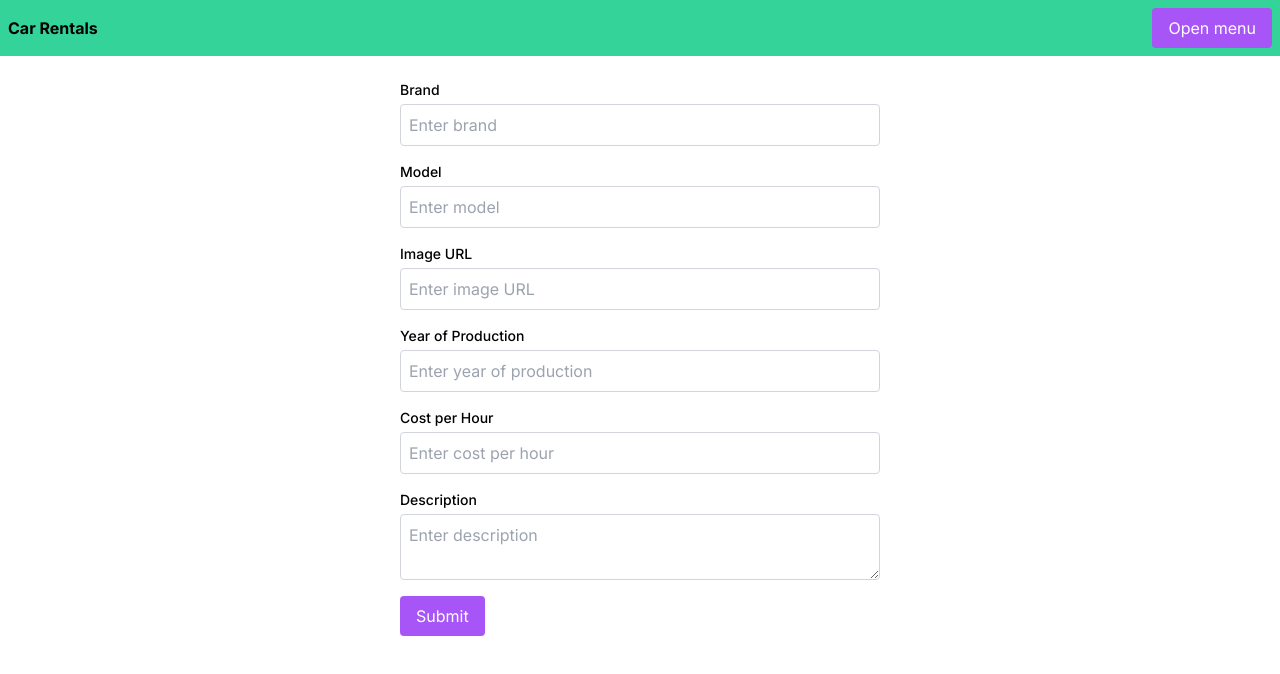
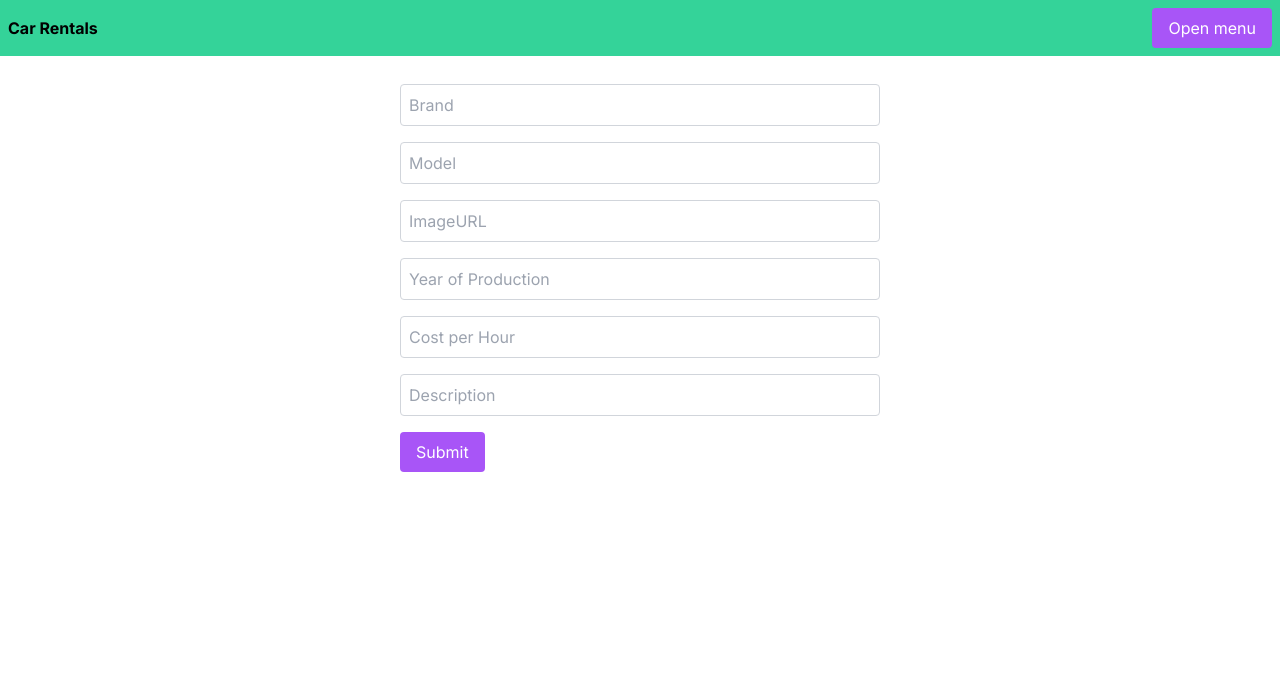
Before and after one commit to dragosbocancea/car-rentals, a Next.js app: page /add-car in a window 1280 px wide. Shown: the top 674 px of the page. Built offline with nearby package versions, Linux system fonts and the light colour scheme.

Commit message:
work on adding zod to add car form

```diff
--- a/package.json
+++ b/package.json
@@ -9,12 +9,14 @@
     "lint": "next lint"
   },
   "dependencies": {
+    "@hookform/resolvers": "^3.9.0",
     "next": "14.2.5",
     "pg": "^8.12.0",
     "react": "^18",
     "react-dom": "^18",
     "react-hook-form": "^7.52.2",
-    "sequelize": "^6.37.3"
+    "sequelize": "^6.37.3",
+    "zod": "^3.23.8"
   },
   "devDependencies": {
     "eslint": "^8",
--- /dev/null
+++ b/src/app/404/page.js
@@ -0,0 +1,5 @@
+const Page404 = () => {
+  return <div className="text-3xl font-bold">Error 404: Page not found</div>;
+};
+
+export default Page404;
--- a/src/app/add-car/add-car.js
+++ b/src/app/add-car/add-car.js
@@ -3,13 +3,20 @@
 import Button from "@/components/Button";
 // import Car from "@/db/models/Car";
 import { useForm } from "react-hook-form";
+import { zodResolver } from "@hookform/resolvers/zod";
+import { AddCarFormSchema } from "@/types/AddCarFormSchema";
+import FormInput from "@/components/FormInputField";
+import { useRouter } from "next/navigation";
 
 const VehicleForm = () => {
+  const router = useRouter();
   const {
     register,
     handleSubmit,
     formState: { errors },
-  } = useForm();
+  } = useForm({
+    resolver: zodResolver(AddCarFormSchema),
+  });
 
   const onSubmit = async (data) => {
     console.log(data);
@@ -21,93 +28,65 @@ const VehicleForm = () => {
         },
         body: JSON.stringify(data),
       });
-      console.log("res", await res.json());
+      const r = await res.json();
+      router.push(`/car/${r.id}`);
+      console.log("res", r);
     } catch (error) {
       console.error("Could not create entry:", error);
     }
   };
+
+  console.log("errors", errors);
 
   return (
     <form
       onSubmit={handleSubmit(onSubmit)}
       className="space-y-4 max-w-lg mx-auto p-4"
     >
-      <div>
-        <label className="block text-sm font-medium">Brand</label>
-        <input
-          {...register("brand", { required: true })}
-          className="mt-1 block w-full border border-gray-300 rounded p-2 text-black"
-          placeholder="Enter brand"
+      <FormInput
+        type="text"
+        placeholder="Brand"
+        name="brand"
+        register={register}
+        error={errors.brand}
       />
-        {errors.brand && (
-          <span className="text-red-500 text-sm">Brand is required</span>
-        )}
-      </div>
-
-      <div>
-        <label className="block text-sm font-medium">Model</label>
-        <input
-          {...register("model", { required: true })}
-          className="mt-1 block w-full border border-gray-300 rounded p-2 text-black"
-          placeholder="Enter model"
+      <FormInput
+        type="text"
+        placeholder="Model"
+        name="model"
+        register={register}
+        error={errors.model}
       />
-        {errors.model && (
-          <span className="text-red-500 text-sm">Model is required</span>
-        )}
-      </div>
-
-      <div>
-        <label className="block text-sm font-medium">Image URL</label>
-        <input
-          {...register("imageURL", { required: true })}
-          className="mt-1 block w-full border border-gray-300 rounded p-2 text-black"
-          placeholder="Enter image URL"
+      <FormInput
+        type="url"
+        placeholder="ImageURL"
+        name="imageURL"
+        register={register}
+        error={errors.imageURL}
       />
-        {errors.image && (
-          <span className="text-red-500 text-sm">Image URL is required</span>
-        )}
-      </div>
-
-      <div>
-        <label className="block text-sm font-medium">Year of Production</label>
-        <input
+      <FormInput
         type="number"
-          {...register("year_of_production", {
-            required: true,
-            min: 0,
-            max: new Date().getFullYear(),
-          })}
-          className="mt-1 block w-full border border-gray-300 rounded p-2 text-black"
-          placeholder="Enter year of production"
+        placeholder="Year of Production"
+        name="year_of_production"
+        register={register}
+        error={errors.year_of_production}
+        valueAsNumber
       />
-        {errors.year_of_production && (
-          <span className="text-red-500 text-sm">Valid year is required</span>
-        )}
-      </div>
-
-      <div>
-        <label className="block text-sm font-medium">Cost per Hour</label>
-        <input
+      <FormInput
         type="number"
-          {...register("cost_per_hour", { required: true, min: 0 })}
-          className="mt-1 block w-full border border-gray-300 rounded p-2 text-black"
-          placeholder="Enter cost per hour"
+        placeholder="Cost per Hour"
+        name="cost_per_hour"
+        register={register}
+        error={errors.cost_per_hour}
+        valueAsNumber
       />
-        {errors.cost_per_hour && (
-          <span className="text-red-500 text-sm">
-            Cost per hour is required
-          </span>
-        )}
-      </div>
-
-      <div>
-        <label className="block text-sm font-medium">Description</label>
-        <textarea
-          {...register("description", { required: false })}
-          className="mt-1 block w-full border border-gray-300 rounded p-2 text-black"
-          placeholder="Enter description"
+      <FormInput
+        type="text"
+        placeholder="Description"
+        name="description"
+        register={register}
+        error={errors.description}
       />
-      </div>
 
       <Button type="submit">Submit</Button>
     </form>
--- a/src/app/car/[id]/page.js
+++ b/src/app/car/[id]/page.js
@@ -1,11 +1,14 @@
+import Page404 from "@/app/404/page";
 import Car from "@/db/models/Car";
 import Image from "next/image";
 
 const Page = async ({ params }) => {
   const data = await Car.findOne({ where: { id: params.id } });
+
+  console.log("data", data);
+  if (!data) return <Page404 />;
   const dataJSON = JSON.parse(JSON.stringify(data));
 
-  console.log(dataJSON);
   return (
     <div className="flex flex-col items-center">
       <Image
--- a/src/components/CarCard.js
+++ b/src/components/CarCard.js
@@ -9,10 +9,9 @@ const CarCard = ({
   imageURL,
   onClick = () => {},
 }) => {
-  console.log("imageURL", imageURL);
   return (
     <div
-      className="p-2 rounded border border-black hover:shadow-lg cursor-pointer"
+      className="p-2 rounded border border-black hover:shadow-lg cursor-pointer max-w-64"
       onClick={onClick}
     >
       {imageURL && (
@@ -20,8 +19,8 @@ const CarCard = ({
           src={imageURL}
           objectFit="cover"
           alt="Car Image"
-          width={250}
-          height={250}
+          width={256}
+          height={256}
           className="rounded"
         />
       )}
--- /dev/null
+++ b/src/components/FormInputField.js
@@ -0,0 +1,19 @@
+const FormInput = ({
+  type,
+  placeholder,
+  name,
+  register,
+  error,
+  valueAsNumber,
+}) => (
+  <>
+    <input
+      type={type}
+      placeholder={placeholder}
+      className="mt-1 block w-full border border-gray-300 rounded p-2 text-black"
+      {...register(name, { valueAsNumber })}
+    />
+    {error && <span className="text-red-500 text-sm">{error.message}</span>}
+  </>
+);
+export default FormInput;
--- a/src/components/Toolbar.js
+++ b/src/components/Toolbar.js
@@ -41,7 +41,6 @@ const Toolbar = () => {
         <>
           <div className="absolute bg-white text-black min-h-72 w-full flex justify-between flex-row p-2 z-10">
             <div className="font-bold">
-              Navigator
               <MenuEntry path="/add-car" closeMenu={closeMenu}>
                 Add Car
               </MenuEntry>
--- /dev/null
+++ b/src/types/AddCarFormSchema.js
@@ -0,0 +1,37 @@
+import { z } from "zod";
+
+export const AddCarFormSchema = z.object({
+  brand: z.string(),
+  model: z.string(),
+  imageURL: z.string().url(),
+  year_of_production: z
+    .number()
+    .int()
+    .min(1990, { message: "Year should be greater or equal to 1990" })
+    .max(2024, { message: "Year should be lower or equal than 2024" }),
+  cost_per_hour: z.number().int(),
+  description: z.string().optional(),
+});
+
+// ----------------------------------------------------------------
+//   githubUrl: z
+//     .string()
+//     .url()
+//     .includes("github.com", { message: "Invalid GitHub URL" }),
+//   yearsOfExperience: z
+//     .number({
+//       required_error: "required field",
+//       invalid_type_error: "Years of Experience is required",
+//     })
+//     .min(1)
+//     .max(10),
+//   password: z
+//     .string()
+//     .min(8, { message: "Password is too short" })
+//     .max(20, { message: "Password is too long" }),
+//   confirmPassword: z.string(),
+// })
+// .refine((data) => data.password === data.confirmPassword, {
+//   message: "Passwords do not match",
+//   path: ["confirmPassword"], // path of error
+// });
```
Also changed, not shown: src/db/models/User.js (added, +17 -0 lines), 1 other file (tests, documents, lock files or other folders). Lines whose indentation alone changed are shown as unchanged.
